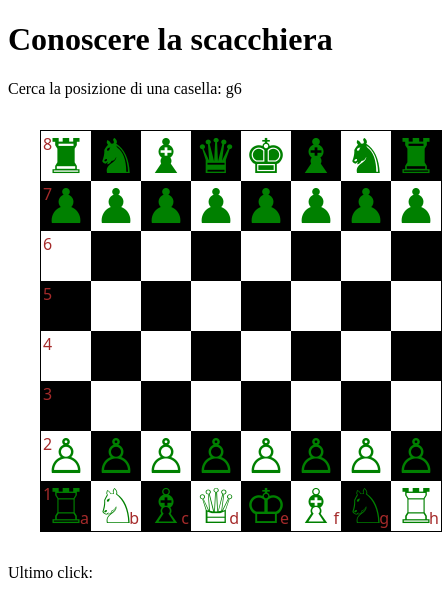
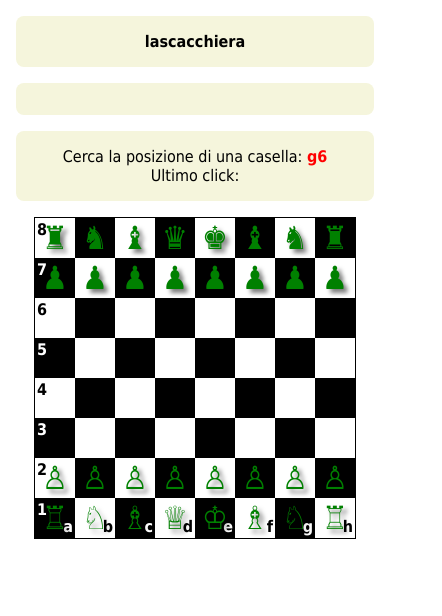
Before and after one commit to sensorario/lascacchiera, a website: page index.html in a window 390 px wide. Shown: the whole page, 442 px wide, since content can reach past the window. Drawn offline with Linux system fonts and the light colour scheme.

Commit message:
feat(chess): update HTML and CSS for responsive chessboard layout and improved styling

```diff
--- a/index.html
+++ b/index.html
@@ -3,7 +3,7 @@
   <head>
     <meta charset="UTF-8" />
     <meta name="viewport" content="width=device-width, initial-scale=1.0" />
-    <title>Conoscere la scacchiera</title>
+    <title>sensorario/lascacchiera</title>
     <link rel="stylesheet" type="text/css" href="style.css" />
     <script type="importmap">
       {
@@ -15,17 +15,17 @@
     <script type="module" src="src/chess.js"></script>
   </head>
   <body>
-    <h1>Conoscere la scacchiera</h1>
+    <h1>lascacchiera</h1>
     <div class="chess-container">
+      <div class="results"></div>
       <div class="label">
         Cerca la posizione di una casella:
         <span class="random-position"></span>
-      </div>
-      <div class="chess"></div>
-      <div class="label">
+        <br>
         Ultimo click:
         <span class="selected-position"></span>
       </div>
-      <div class="results"></div>
+      <div class="chess"></div>
+      <div class="anti-chess">schermo troppo piccolo ...</div>
     </div>
   </body>
--- a/src/chess.js
+++ b/src/chess.js
@@ -30,7 +30,7 @@ const check = () => {
   }
 
   document.querySelector(".results").innerHTML =
-    state.results.join(" - ");
+    state.results.join("");
 };
 
 const clickHandler = (event) => {
--- a/style.css
+++ b/style.css
@@ -1,20 +1,45 @@
+:root {
+    --font-family: Tahoma;
+    --font-size: 16px;
+    --font-color: #000;
+    --square-size: 40px;
+    --board-size: calc(var(--square-size) * 8);
+}
+
+* {
+    margin: 0;
+    padding: 0;
+}
+
+body {
+    font-family: var(--font-family);
+}
+
+h1 {
+    background-color: beige;
+    border-radius: 8px;
+    margin: 16px;
+    padding: 16px;
+    font-size: var(--font-size);
+    text-align: center;
+}
+
 .chess {
-    display: grid;
-    grid-template-columns: repeat(8, 50px);
-    grid-template-rows: repeat(8, 50px);
-    border: 1px solid black;
-    width: 400px;
-    margin: 32px;
-  }
+    display: none;
+}
 
 .square {
     display: flex;
     align-items: center;
     justify-content: center;
-    width: 50px;
-    height: 50px;
-    font-size: xxx-large;
+    width: var(--square-size);
+    height: var(--square-size);
+    font-size: calc(var(--font-size) * 2);
     position: relative;
+    transition: all 1s;
+    cursor: pointer;
+    font-weight: 900;
+    text-shadow: 4px 4px 4px rgba(0, 0, 0, 0.5);
 
     .piece {
         z-index: 10;
@@ -26,9 +51,9 @@
         position: absolute;
         bottom: 2px;
         right: 2px;
-        font-size: 16px;
-        font-family: SYSTEM-UI;
+        font-size: calc(var(--font-size) * 1);
         color: brown;
+        text-shadow: none;
     }
 
     .number {
@@ -36,17 +61,91 @@
         position: absolute;
         top: 2px;
         left: 2px;
-        font-size: 16px;
-        font-family: SYSTEM-UI;
+        font-size: calc(var(--font-size) * 1);
         color: brown;
+        text-shadow: none;
     }
 }
 
 .white {
     background-color: white;
+
+    .letter, .number {
+        color: black;
+    }
 }
 
 .black {
     background-color: black;
-    color: white;
+
+    .letter, .number {
+        color: white;
+    }
 }
+
+.results, .label {
+    text-align: center;
+    background-color: beige;
+    border-radius: 8px;
+    margin: 16px;
+    padding: 16px;
+    display: none;
+}
+
+.random-position {
+    color: red;
+    font-weight: 600;
+}
+
+.anti-chess {
+    padding: 16px;
+    color: red  ;
+}
+
+.chess-container {
+    .label {
+        display: none;
+    }
+}
+
+@media (min-width: 375px) {
+    .chess {
+        display: grid;
+        grid-template-columns: repeat(8, var(--square-size));
+        grid-template-rows: repeat(8, var(--square-size));
+        border: 1px solid black;
+        width: var(--board-size);
+        margin: auto;
+        transition: all 1s;
+    }
+
+    .anti-chess {
+        display: none  ;
+    }
+
+    .chess-container {
+        .label {
+            display: block;
+        }
+    }
+
+    .results, .label {
+        display: block;
+    }
+}
+
+@media (min-width: 600px) {
+    :root {
+        --square-size: 60px;
+        --font-size: 24px;
+        --board-size: calc(var(--square-size) * 8);
+    }
+}
+
+@media (min-width: 900px) {
+    :root {
+        --square-size: 80px;
+        --font-size: 32px;
+        --board-size: calc(var(--square-size) * 8);
+    }
+}
```
